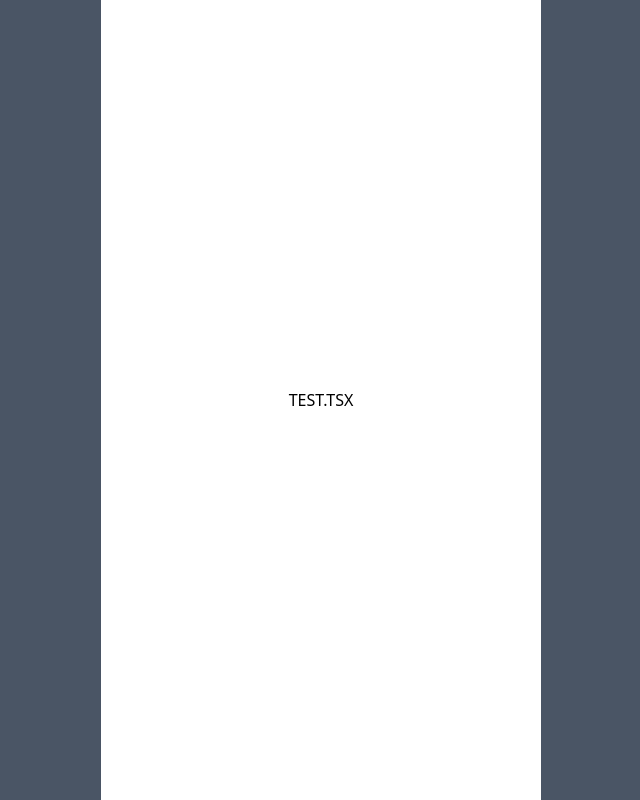
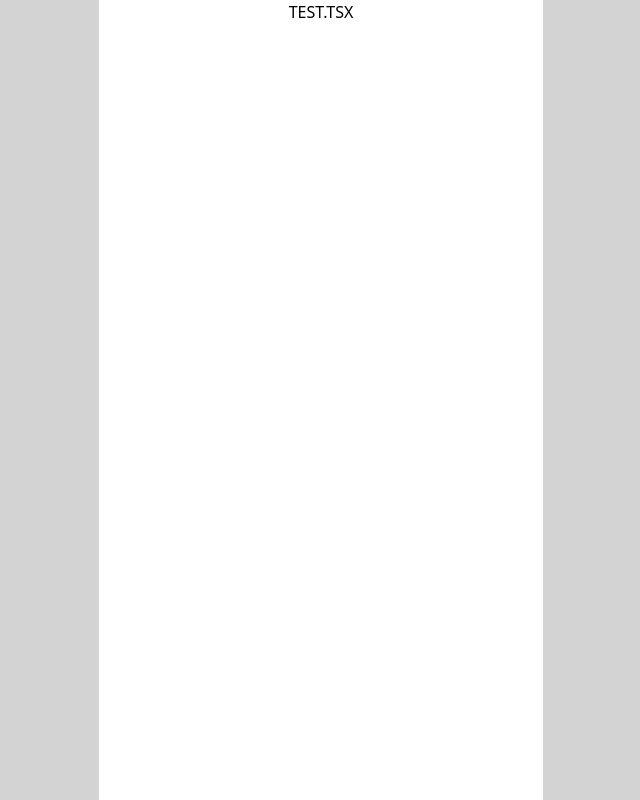
Before and after one commit to qowldud/love-soong-alarm-Web, a React (Vite) app: page / in a window 1280 px wide. Shown: the whole page, without its empty margins (319-959 px from the left). Built offline with nearby package versions, Linux system fonts and the light colour scheme.

Commit message:
feat: 앱 컨테이너에 최대 너비를 적용하여 레이아웃 일관성 확보

```diff
--- a/src/App.tsx
+++ b/src/App.tsx
@@ -1,7 +1,7 @@
 function App() {
   return (
     <>
-      <div className="w-dvw h-dvh flex justify-center items-center">
+      <div className="max-w-[444px] w-dvw h-dvh flex justify-center items-center">
         APP.TSX
       </div>
     </>
--- /dev/null
+++ b/src/components/PrivateLayout.tsx
@@ -0,0 +1,10 @@
+import { Outlet } from "react-router-dom";
+
+export const PrivateLayout = () => {
+  return (
+    <>
+      {/* 로그인 여부 로직 */}
+      <Outlet />
+    </>
+  );
+};
--- a/src/components/layout.tsx
+++ /dev/null
@@ -1,11 +0,0 @@
-import { Outlet } from "react-router-dom";
-
-export const Layout = () => {
-  return (
-    <div className="flex w-dvw h-dvh items-center justify-center bg-gray-600">
-      <div className="flex max-w-[440px] min-w-[375px] flex-1 justify-center items-center flex-col h-full overflow-y-hidden bg-white">
-        <Outlet />
-      </div>
-    </div>
-  );
-};
--- a/src/index.css
+++ b/src/index.css
@@ -5,3 +5,17 @@
   --color-main2: #eb427b33;
   --color-main3: #eb427b14;
 }
+
+body {
+  background-color: lightgray;
+  display: flex;
+  align-items: center;
+  justify-content: center;
+}
+
+#root {
+  width: 444px;
+  max-width: 444px;
+  height: 100vh;
+  background-color: white;
+}
--- a/src/pages/Test.tsx
+++ b/src/pages/Test.tsx
@@ -1,9 +1,7 @@
 export const Test = () => {
   return (
     <div>
-      <div className="w-dvw h-dvh flex justify-center items-center">
-        TEST.TSX
-      </div>
+      <div className="flex justify-center items-center">TEST.TSX</div>
     </div>
   );
 };
```
Also changed, not shown: src/Router.tsx (+4 -5 lines).
